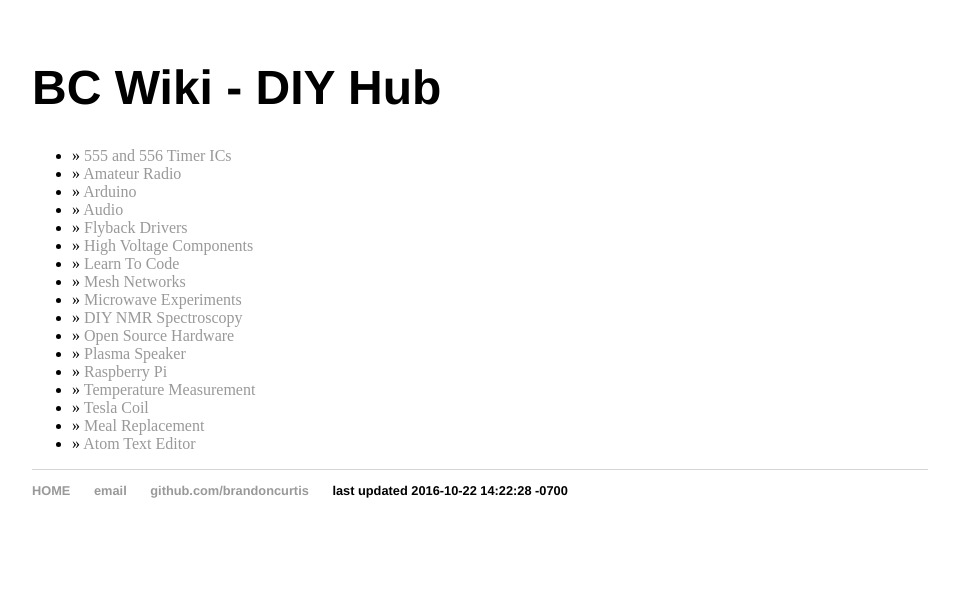
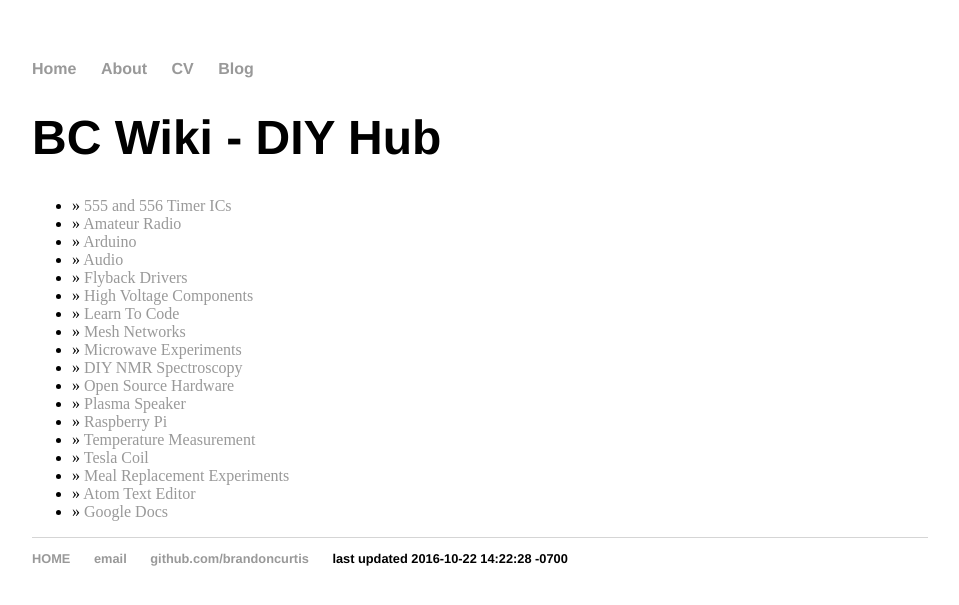
Before and after one commit to brandoncurtis/wiki, a Jekyll site: the page built from _wikihubs/diy.html, in a window 1280 px wide. Shown: the top 605 px of the page, without its empty margins (160-1119 px from the left). Built offline with Jekyll 4.4.1, drawn with Linux system fonts in a browser that asks for light colours.

Commit message:
experimenting with templates and navbar includes

```diff
--- /dev/null
+++ b/_includes/nav.html
@@ -0,0 +1,6 @@
+  		<ul>
+      		<li><a href="{{ site.baseurl }}">Home</a></li>
+        	<li><a href="/about">About</a></li>
+      		<li><a href="/cv">CV</a></li>
+      		<li><a href="/blog">Blog</a></li>
+  		</ul>
--- a/_layouts/default.html
+++ b/_layouts/default.html
@@ -13,6 +13,10 @@
   </head>
 
   <body>
+    <nav>
+      {% include nav.html %}
+    </nav>
+
     <div class="container">
       <!-- liquid: insert text from markdown doc -->
       {{ content }}
```
Also changed, not shown: _wikipages/food/meal-replacement.md (+2 -0 lines), _wikipages/software/atom.md (+1 -0 lines), _wikipages/software/google-docs.md (+3 -2 lines).
